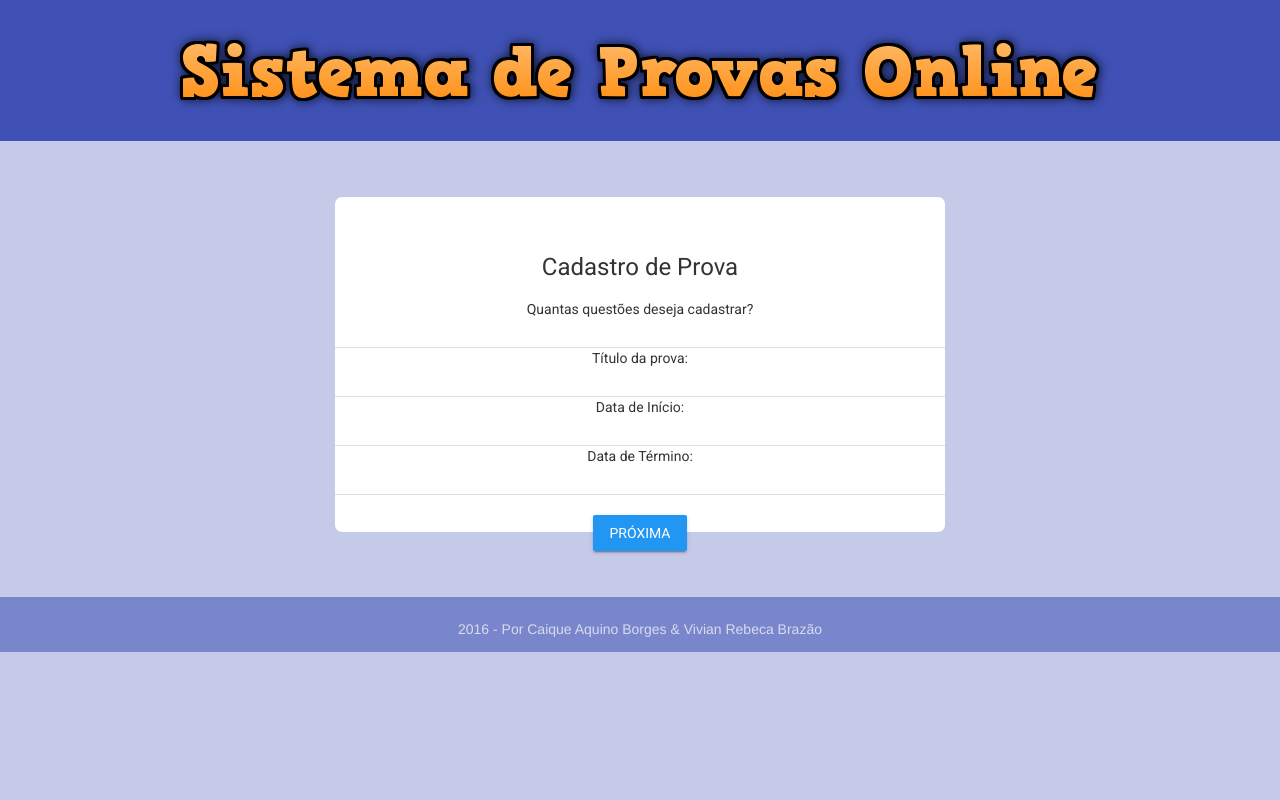
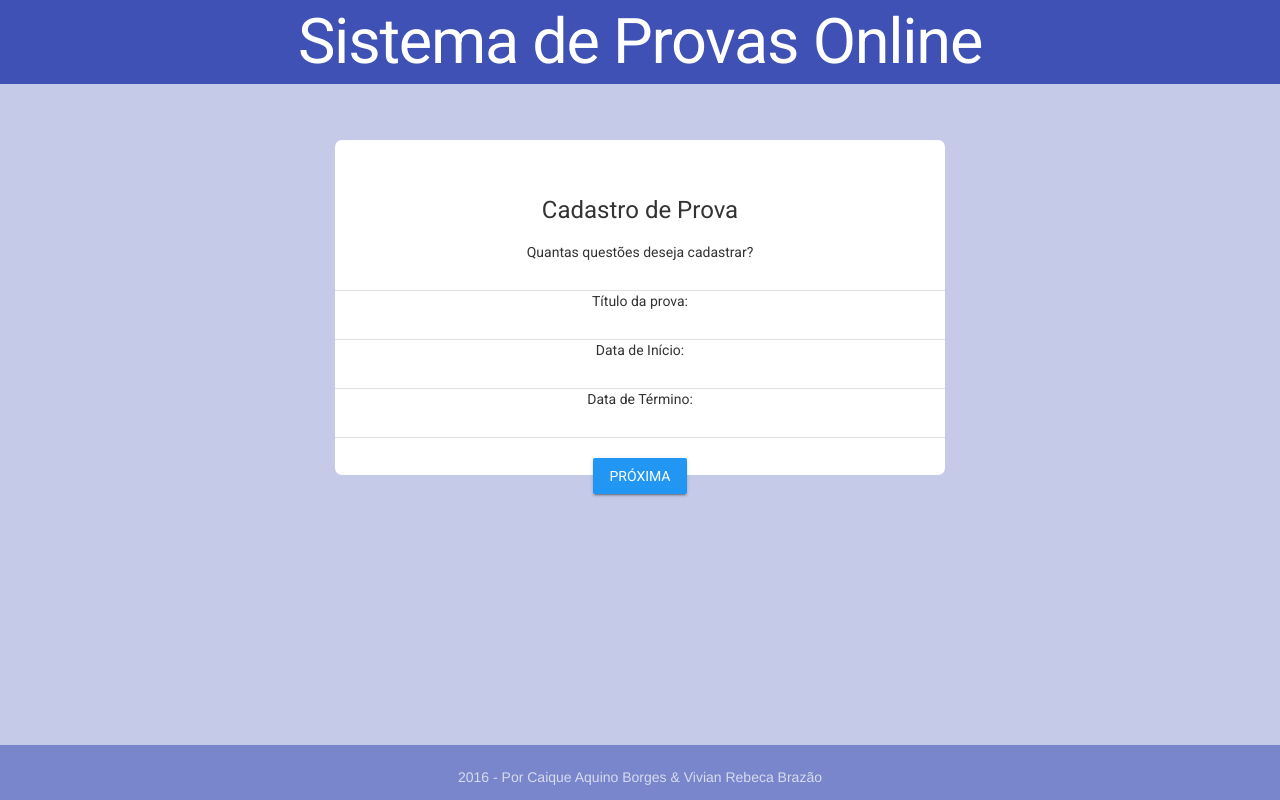
Before and after one commit to caiquetgr/FW2, a plain HTML site: page CadastroProva.html in a window 1280 px wide. Drawn offline with Linux system fonts and the light colour scheme.

Commit message:
Arrumando footer

```diff
--- a/CadastroProva.html
+++ b/CadastroProva.html
@@ -39,8 +39,14 @@
 <div id="jumbo" class="jumbotron">
 <div class="container">
 
+	<!--
  	 	<img src="_imagens/logo.png" id="logo" alt="Sistema de Provas Online"/>
  	 	<img src="_imagens/logo.png" id="logo-alt" alt="Sistema de Provas Online"/>
+ 	-->
+
+	<div>
+			<h1 class="mdl-cell mdl-cell--12-col mdl-typography--headline">Sistema de Provas Online</h1>
+	</div>
 
    </div>
 </div>
@@ -79,7 +85,7 @@
 </div>
 
 
-<footer id="foot" class="footer"> <br/><p id="txtfooter">2016 - Por Caique Aquino Borges & Vivian Rebeca Brazão<p> </footer>
+<footer id="foot" class="footer" style="bottom: 0;"> <br/><p id="txtfooter">2016 - Por Caique Aquino Borges & Vivian Rebeca Brazão<p> </footer>
 
 
 </body>
```
